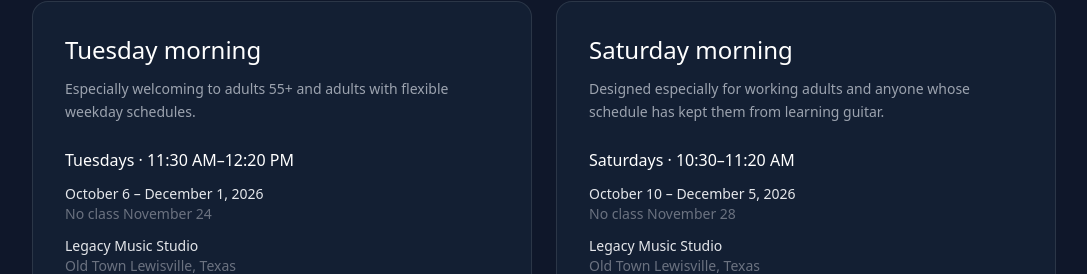
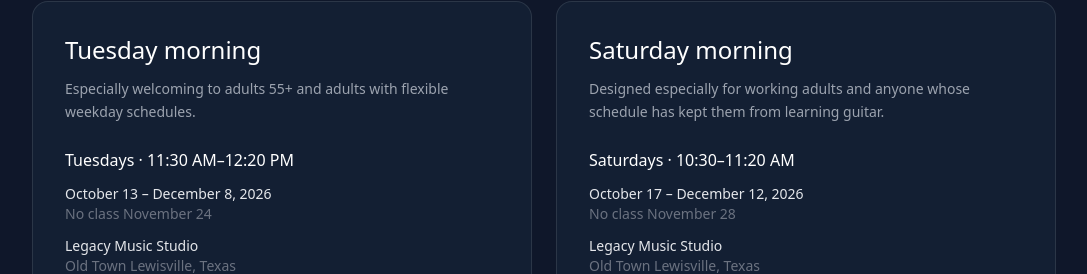
Before and after one commit to toddbrannon/toddbrannonmusic2025, a React (Vite) app: page /guitar-together in a window 1280 px wide. Shown: the part 2311-2585 px from the top of the page, without its empty margins (96-1183 px from the left). Built offline with nearby package versions, Linux system fonts and the light colour scheme.

Commit message:
Update Guitar Together class dates (Tue Oct 13–Dec 8, Sat Oct 17–Dec 12)
Co-Authored-By: Claude Opus 5.5 <noreply@anthropic.com>

```diff
--- a/src/pages/GuitarTogether.tsx
+++ b/src/pages/GuitarTogether.tsx
@@ -50,7 +50,7 @@ const cohorts = [
     day: 'Tuesday morning',
     audience: 'Especially welcoming to adults 55+ and adults with flexible weekday schedules.',
     time: 'Tuesdays · 11:30 AM–12:20 PM',
-    dates: 'October 6 – December 1, 2026',
+    dates: 'October 13 – December 8, 2026',
     skipped: 'No class November 24',
     stripeUrl: TUESDAY_STRIPE_URL,
     cta: 'Register for Tuesday',
@@ -61,7 +61,7 @@ const cohorts = [
     day: 'Saturday morning',
     audience: 'Designed especially for working adults and anyone whose schedule has kept them from learning guitar.',
     time: 'Saturdays · 10:30–11:20 AM',
-    dates: 'October 10 – December 5, 2026',
+    dates: 'October 17 – December 12, 2026',
     skipped: 'No class November 28',
     stripeUrl: SATURDAY_STRIPE_URL,
     cta: 'Register for Saturday',
```
